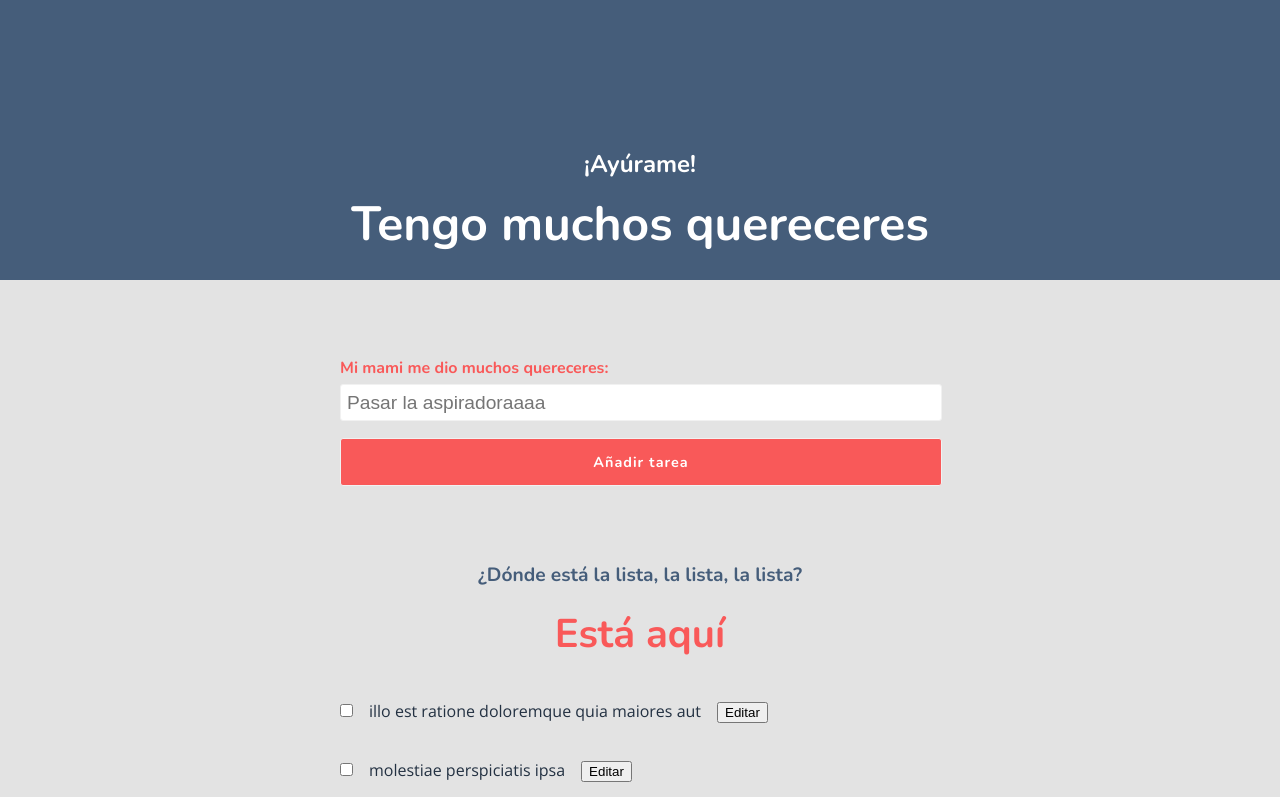
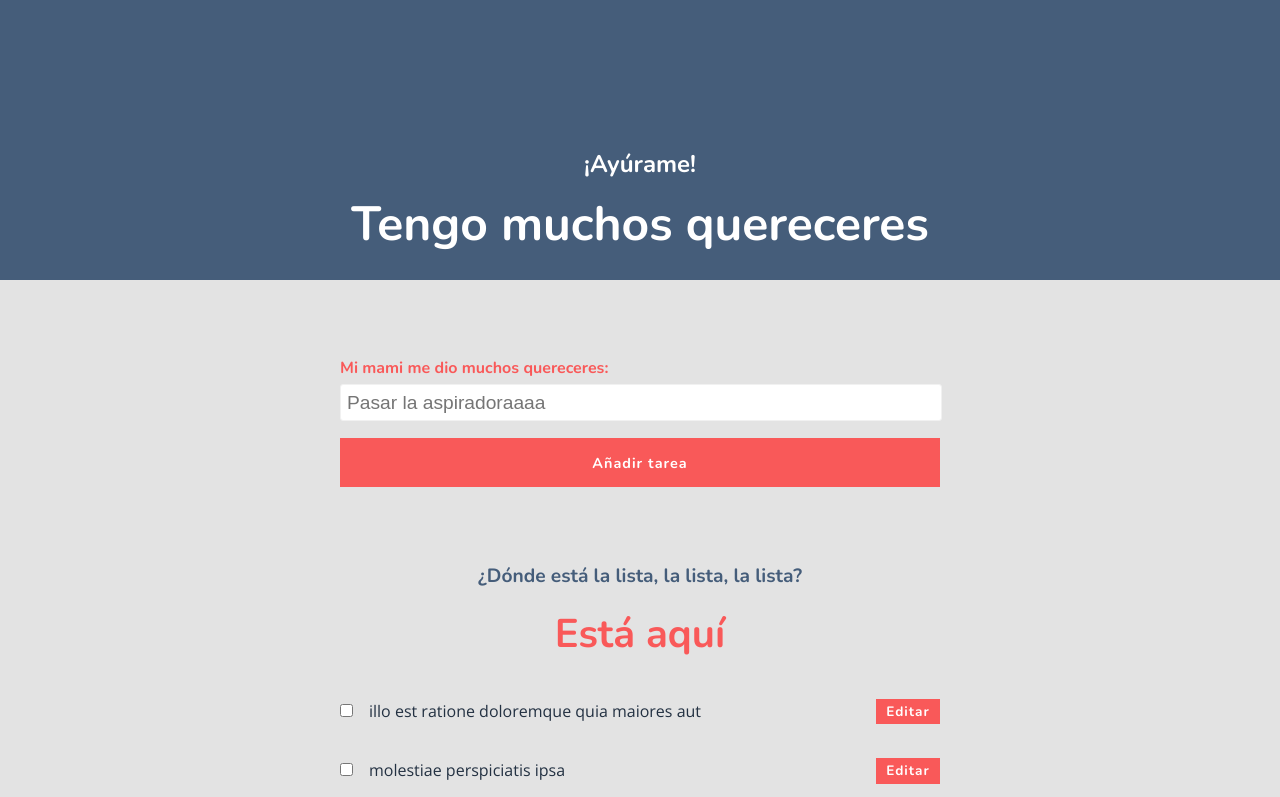
Before and after one commit to caterinadasilva/lista-tareas, a plain HTML site: page assets/index.html in a window 1280 px wide. Shown: the top 797 px of the page. Drawn offline with nearby package versions, Linux system fonts and the light colour scheme.

Commit message:
ajustes de estilos e intentos de editar tareas

```diff
--- a/assets/css/style.css
+++ b/assets/css/style.css
@@ -135,11 +135,20 @@ input, select {
   transition: .5s ease all;
   margin: 1.2em 0 .5em;
   width: 100%;
+  border: none;
 }
 
 .btn:hover, .btn:active, .btn:focus {
-  background-color: #F95959;
+  background-color: #F94348;
   transition: .5s ease all;
+}
+.btn.small {
+    width: initial;
+    display: inline-block;
+    padding: .25em .75em;
+    font-size: 85%;
+    border: none;
+    float: right;
 }
 
 p {
--- a/assets/index.html
+++ b/assets/index.html
@@ -26,7 +26,7 @@
 					</div>
 
 					<div>
-						<input onclick="anadirTarea()" class="btn" value="Añadir tarea" />
+						<button onclick="anadirTarea()" class="btn">Añadir tarea</button>
 					</div>
 				</form>
 			</div>
@@ -35,7 +35,6 @@
 				<h4>¿Dónde está la lista, la lista, la lista?</h4>
 				<h2>Está aquí</h2>
 				<ul id="tareas">
-
 				</ul>
 			</div>
 		</div>
@@ -46,6 +45,5 @@
 		</div>
 	</footer>
 	<script type="text/javascript" src="js/data.js"></script>
-	<script type="text/javascript" src="js/script.js"></script>
 </body>
 </html>
--- a/assets/js/data.js
+++ b/assets/js/data.js
@@ -1222,6 +1222,10 @@ function Tarea(userId, title, completed) {
 	this.userId = userId,
 	this.title = title,
 	this.completed = completed
+
+  this.changeName = function (name) {
+        this.title = name;
+    };
 };
 
 var data = new Queue();
@@ -1241,16 +1245,20 @@ function printTareas() {
 	console.log(dataDiez);
 	var msg = "'Era broma jijijiji :3'";
 	dataDiez.forEach(function(elem){
-		tareas.innerHTML += '<li><input type="checkbox" name="checkbox" class="check"/><p>' + elem.title + '</p></div><button type="button" onclick="alert(' + msg + ')">Editar</button></li>';
+		tareas.innerHTML += '<li><input type="checkbox" name="checkbox" class="check"/><p>' + elem.title + '</p></div><button class="btn small" type="button" onclick="alert(' + msg + ')">Editar</button></li>';
 	});
 
 }
 printTareas();
 function anadirTarea(){
+  event.preventDefault();
   var tituloTarea = document.getElementById('name').value;
+  if (tituloTarea != "") {
     var nuevaTarea = new Tarea (1, tituloTarea, false);
   	data.enqueue(nuevaTarea);
   	console.log(nuevaTarea);
   	tareas.innerHTML = "";
   	printTareas();
+    document.getElementById('name').value = "";
   }
+}
--- a/assets/js/js-comentado.js
+++ b/assets/js/js-comentado.js
@@ -1246,7 +1246,7 @@ function printTareas() {
   console.log(dataDiez);
   var msg = "'Era broma jijijiji :3'"; // mensaje del alert del botón porque no funciona :P
   dataDiez.forEach(function(elem){
-    tareas.innerHTML += '<li><input type="checkbox" name="checkbox" class="check"/><p>' + elem.title + '</p></div><button type="button" onclick="alert(' + msg + ')">Editar</button></li>';
+    tareas.innerHTML += '<li><input type="checkbox" name="checkbox" class="check"/><p>' + elem.title + '</p></div><button type="button" class="btn" onclick="alert(' + msg + ')">Editar</button></li>';
   });
 
 }
```
Lines whose indentation alone changed are shown as unchanged.
